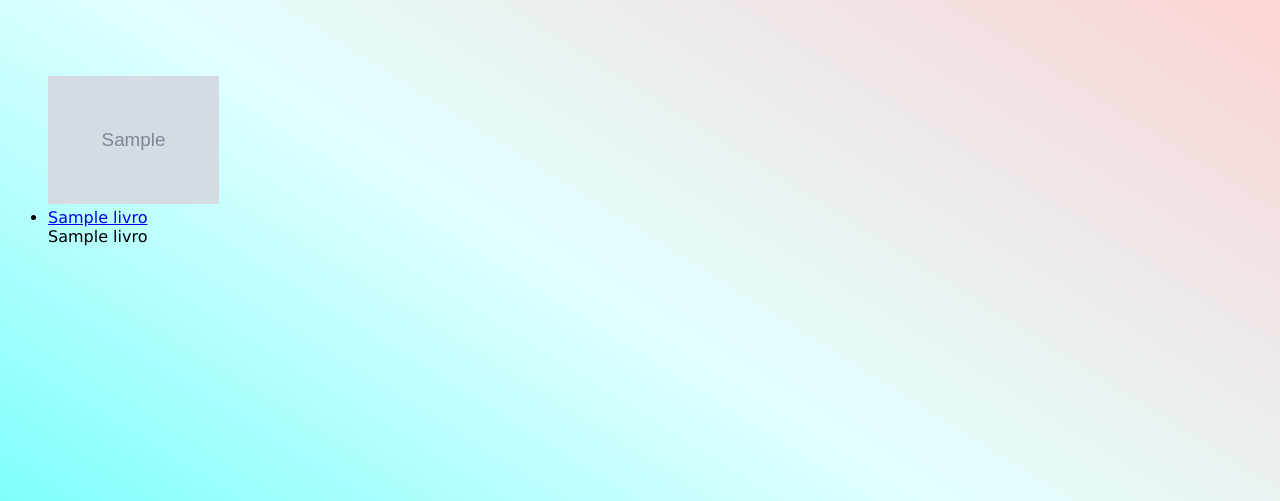
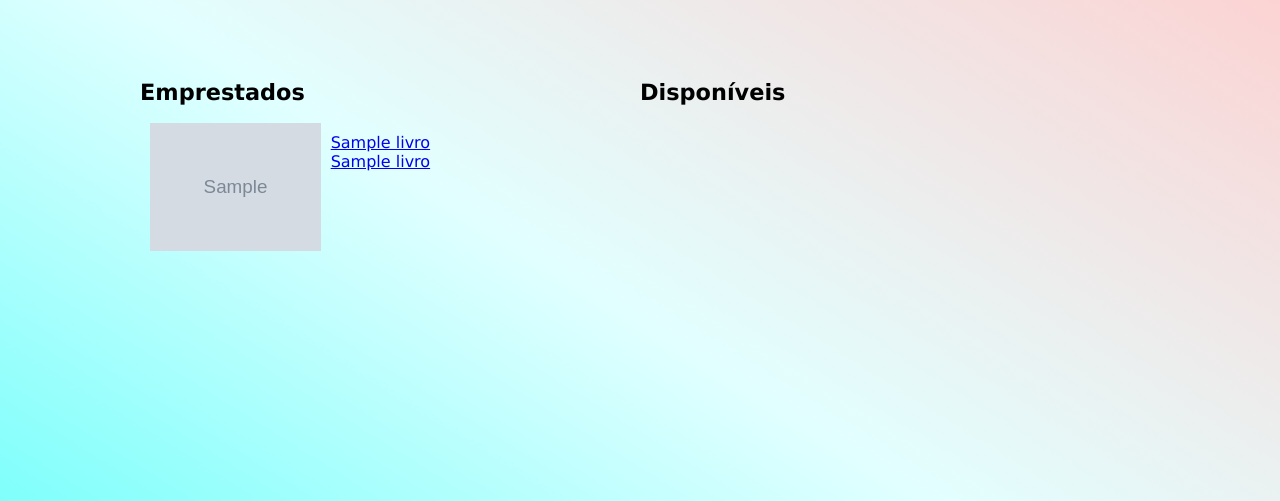
Before and after one commit to Garcia-Eric/Gerenciamento-de-Biblioteca, a Django app: page /consultar_livros/ in a window 1280 px wide. Shown: the part 83-584 px from the top of the page. Run offline with Django 4.2, Linux system fonts and the light colour scheme; tables that the repository leaves empty hold one stand-in row (values such as "Sample post"); grey boxes marked "Sample" are stand-in pictures.

Commit message:
Melhorada tela de consultar livros

```diff
--- a/gerenciamento_bibliotecas/home/templates/home/livros/consultar_livros.html
+++ b/gerenciamento_bibliotecas/home/templates/home/livros/consultar_livros.html
@@ -1,24 +1,35 @@
 {% extends 'main.html' %}
 
 {% block content %}
-    <div container flex>
+    <consulta-livros container flex="centro">
         <div>
-            <ul>
+            <h2>Emprestados</h2>
             {% for livro in emprestados %}
-                <img src="{{livro.src_imagem}}" height=128>
-                <li><a href='{% url "informacoes_livro" livro.id %}'>{{livro.titulo_livro}}</a><br>{{livro.nome_autor}}</li>
+                <a href='{% url "informacoes_livro" livro.id %}'>
+                    <div class="margem-pequena" flex>
+                        <img src="{{livro.src_imagem}}" height=128>
+                        <p class="margem-pequena">
+                            {{livro.titulo_livro}}<br>
+                            {{livro.nome_autor}}
+                        </p>
+                    </div>
+                </a>
             {% endfor %}
-            </ul>
         </div>
 
         <div>
-            <ul>
+            <h2>Disponíveis</h2>
             {% for livro in disponiveis %}
-                <img src="{{livro.src_imagem}}" height=128>
-                <li><a href='{% url "informacoes_livro" livro.id %}'>{{livro.titulo_livro}}</a><br>{{livro.nome_autor}}</li>
+                <a href='{% url "informacoes_livro" livro.id %}'>
+                    <div class="margem-pequena" flex>
+                        <img src="{{livro.src_imagem}}" height=128>
+                        <p class="margem-pequena">
+                            {{livro.titulo_livro}}<br>
+                            {{livro.nome_autor}}
+                        </p>
+                    </div>
+                </a>
             {% endfor %}
-            </ul>
         </div>
-
-    </div>
+    </consulta-livros>
 {% endblock %}
--- a/gerenciamento_bibliotecas/static/styles/classes.css
+++ b/gerenciamento_bibliotecas/static/styles/classes.css
@@ -5,3 +5,7 @@
 .texto-vermelho {
     color: var(--vermelho);
 }
+
+.margem-pequena {
+    margin: 10px;
+}
--- a/gerenciamento_bibliotecas/static/styles/main.css
+++ b/gerenciamento_bibliotecas/static/styles/main.css
@@ -83,6 +83,10 @@
     justify-content: center;
 }
 
+[flex="esquerda"] {
+    justify-content: left;
+}
+
 usuarios-vencidos > div {
     margin: 0 10px;
 }
@@ -103,3 +107,7 @@
     margin: 0 10px;
     box-shadow: 11px 9px 3px 0px rgba(0,0,0,0.1);
 }
+
+consulta-livros > div {
+    width: 500px;
+}
```
